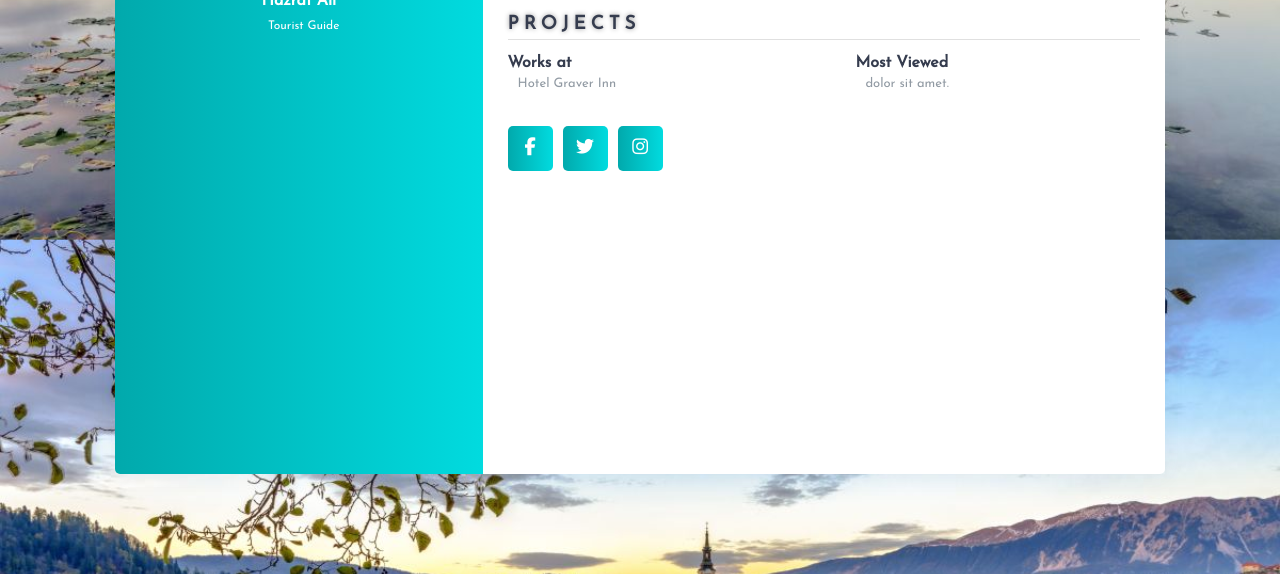
After one commit to HazratAliii/CSE-299-Project, a Django app: page /user/profile2_sub/1 in a window 1280 px wide. The commit adds this page. Shown: the part 226-800 px from the top of the page. Run offline with Django 3.2, Linux system fonts and the light colour scheme; data comes from the database, SQL or seed files in the repository; some libraries are stand-ins or nearby versions.

Commit message:
added guide info in hotels db

```diff
--- a/user/templates/user/guideinfo.html
+++ b/user/templates/user/guideinfo.html
@@ -1,6 +1,8 @@
+{% load static %}
 {% for i in cont %}
+<link rel="stylesheet" href="{%static 'app1/guidecard.css' %}">
 <div class="card card1">
-       <h3><a href="{% url 'user-kuakata'%}">{{i.name}}</a></h3>
+       <h3><a href="{% url 'user-profile2_sub' i.id %}">{{i.name}}</a></h3>
        <p>{{i.name}} is a beautiful place</p>
    </div>
 {% endfor %}
--- a/user/templates/user/hotelP.html
+++ b/user/templates/user/hotelP.html
@@ -21,7 +21,7 @@
         <form action="{% url 'user-guide_info' data.name %}" method="POST">
             {% csrf_token %}
             <a href="{% url 'user-guideinfo' %}"><div class="info-img"></div></a>
-            <button type="submit">flskdfj</button>
+            <button type="submit">Guides</button>
         </form>
 
         <div class="info-content">
--- /dev/null
+++ b/user/templates/user/profile2.html
@@ -0,0 +1,3 @@
+{% for i in context %}
+    {{i.id}}
+{% endfor %}
--- /dev/null
+++ b/user/templates/user/profile2_sub.html
@@ -0,0 +1,56 @@
+{% extends 'app1/base.html' %}
+{% load static %}
+
+{% block content %}
+{% for i in guide %}
+
+<link rel="stylesheet" href="{% static 'app1/profile.css' %}">
+<script src="https://kit.fontawesome.com/b99e675b6e.js"></script>
+<div class="wrapper">
+    <div class="left">
+        <img src="https://i.imgur.com/cMy8V5j.png"
+        alt="user" width="100">
+        <h4>{{i.name}}</h4>
+         <p>Tourist Guide</p>
+    </div>
+    <div class="right">
+        <div class="info">
+            <h3>Information</h3>
+            <div class="info_data">
+                 <div class="data">
+                    <h4>Email</h4>
+                    <p>{{i.email}}</p>
+                 </div>
+                 <div class="data">
+                   <h4>Phone</h4>
+                    <p>{{i.phone}}</p>
+              </div>
+            </div>
+        </div>
+
+      <div class="projects">
+            <h3>Projects</h3>
+            <div class="projects_data">
+                 <div class="data">
+                    <h4>Works at</h4>
+                    <p>{{i.hotel}}</p>
+                 </div>
+                 <div class="data">
+                   <h4>Most Viewed</h4>
+                    <p>dolor sit amet.</p>
+              </div>
+            </div>
+        </div>
+
+        <div class="social_media">
+            <ul>
+              <li><a href="#"><i class="fab fa-facebook-f"></i></a></li>
+              <li><a href="#"><i class="fab fa-twitter"></i></a></li>
+              <li><a href="#"><i class="fab fa-instagram"></i></a></li>
+          </ul>
+      </div>
+    </div>
+</div>
+{% endfor %}
+
+{% endblock content %}
--- a/user/urls.py
+++ b/user/urls.py
@@ -29,5 +29,7 @@ urlpatterns = [
     path("coxsbazar_sub/<int:pk>", views.coxsbazar_sub, name="user-coxsbazar_sub"),
     path("guide_info/", views.guide_info, name="user-guideinfo"),
     path("register_sub/", views.register_sub, name="user-register_sub"),
-    path("guide_info/<str:name>", views.guide_info, name = "user-guide_info")
+    path("guide_info/<str:name>", views.guide_info, name = "user-guide_info"),
+    path("profile2/<int:pk>", views.profile2, name = "user-profile2"),
+    path("profile2_sub/<int:pk>", views.profile2_sub, name = "user-profile2_sub")
 ]
--- a/user/views.py
+++ b/user/views.py
@@ -129,5 +129,12 @@ def coxsbazar_sub(request, pk):
 
 def guide_info(request, name):
     data = Guides.objects.filter(hotel = name)
-    print(data)
     return render(request, "user/guideinfo.html", {'cont': data})
+
+def profile2(request, pk):
+    data = Guides.objects.filter(id=pk)
+    return render(request, "user/profile2.html", {"context": data})
+
+def profile2_sub(request, pk):
+    data = Guides.objects.filter(id=pk)
+    return render(request, "user/profile2_sub.html", {"guide": data})
```
Also changed, not shown: app1/static/app1/guidecard.css (added, +31 -0 lines), app1/static/app1/images/guide.png (added).
